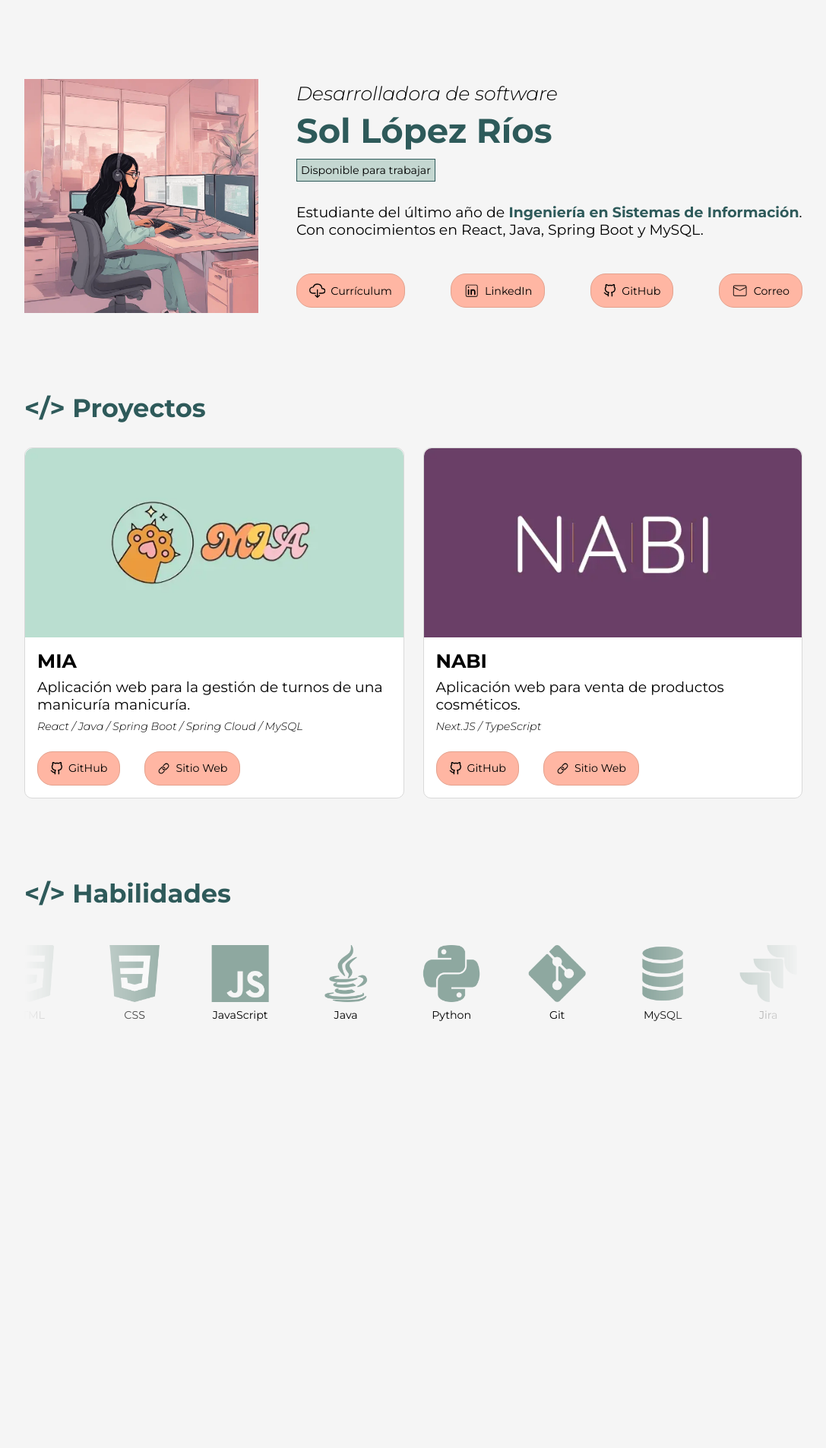
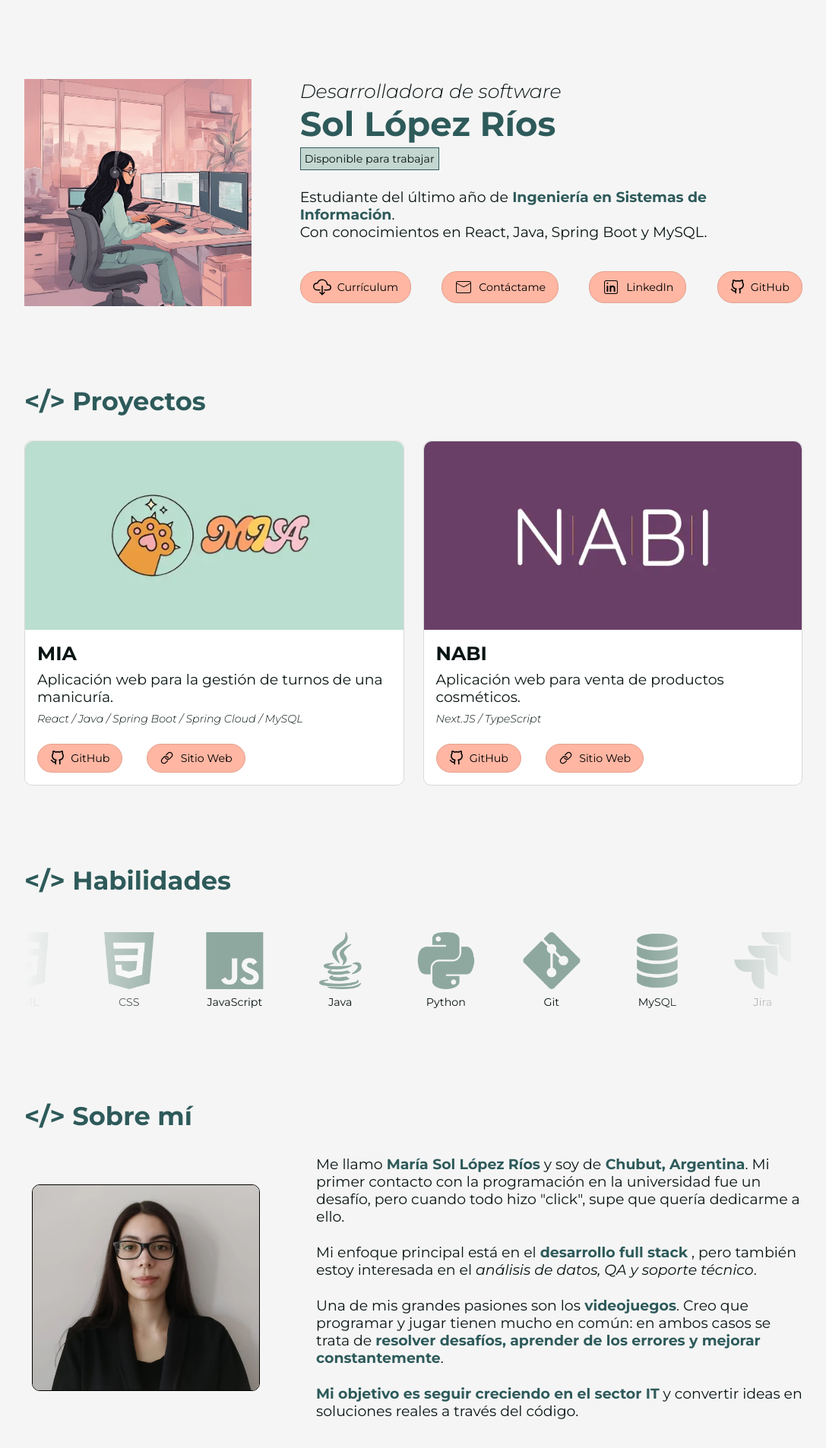
Before and after one commit to lopezsol/porfolio, a React (Vite) app: page / in a window 1280 px wide. Shown: the top 1906 px of the page at 76% size, without its empty margins (96-1183 px from the left). Before the commit the page ends 1361 px from the top, so only its background shows below. Built offline with nearby package versions, Linux system fonts and the light colour scheme.

Commit message:
se agrega seccion sobre mi

```diff
--- a/src/App.jsx
+++ b/src/App.jsx
@@ -1,13 +1,16 @@
 import { Habilidades } from "./components/habilidades/Habilidades";
 import { Home } from "./components/home/Home";
 import { Proyectos } from "./components/proyectos/Proyectos";
+import { SobreMi } from "./components/sobreMi/SobreMi";
 
 function App() {
   return (
     <>
       <Home />
       <Proyectos />
-      <Habilidades/>
+      <Habilidades />
+      <SobreMi />
+      <footer className="container"></footer>
     </>
   );
 }
--- a/src/components/boton/Boton.jsx
+++ b/src/components/boton/Boton.jsx
@@ -10,7 +10,7 @@ export function Boton({ tipo, url_proyecto }) {
     curriculum: "Currículum",
     linkedin: "LinkedIn",
     github: "GitHub",
-    correo: "Correo",
+    correo: "Contáctame",
     sitioWeb: "Sitio Web",
   };
 
--- a/src/components/boton/boton.css
+++ b/src/components/boton/boton.css
@@ -1,8 +1,6 @@
 .boton {
   background-color: #ffb6a3;
   text-decoration: none;
-  height: 45px;
-  width: 45px;
   border-radius: 50%;
   color: black;
   display: flex;
@@ -17,22 +15,27 @@
 }
 
 .icono {
-  font-size: 1.5em;
+  font-size: 1.5rem;
 }
 
 .icono-github {
-  font-size: 1.2em
+  font-size: 1.2rem
 }
 
 .boton-texto {
   display: none;
 }
 
-@media (width > 700px) {
+.boton-icono {
+  width: 45px;
+  height: 45px;
+}
+
+@media (width > 768px) {
   .boton {
-    border-radius: 20px;
-    padding: 8px 16px;
-    column-gap: 7px;
+    border-radius: 1.25rem;
+    padding: 0.5rem 1rem;
+    column-gap: 0.5rem;
     width: fit-content;
 
     &:hover {
--- a/src/components/home/Home.jsx
+++ b/src/components/home/Home.jsx
@@ -14,7 +14,7 @@ export function Home() {
         <h1 className="nombre verde">Sol López Ríos</h1>
         <p className="tag-disponible ">Disponible para trabajar</p>
 
-        <p className="sobre-mi">
+        <p className="resumen">
           Estudiante del último año de
           <b className="verde"> Ingeniería en Sistemas de Información</b>.
           <br />
@@ -22,9 +22,9 @@ export function Home() {
         </p>
         <nav className="container-botones">
           <Boton tipo={"curriculum"} />
+          <Boton tipo={"correo"} />
           <Boton tipo={"linkedin"} />
           <Boton tipo={"github"} />
-          <Boton tipo={"correo"} />
         </nav>
       </div>
     </section>
--- a/src/components/home/home.css
+++ b/src/components/home/home.css
@@ -10,13 +10,12 @@
   grid-auto-columns: 1fr;
   grid-auto-rows: min-content;
   grid-template-areas:
-    "avatar avatar empty2 empty4"
+    ". avatar avatar ."
     "titulo  titulo titulo titulo "
     "nombre nombre nombre nombre "
-    " tag tag tag tag"
-    "sobre-mi sobre-mi sobre-mi sobre-mi"
-    "botones  botones botones empty3 ";
-  column-gap: 25px;
+    "tag tag tag tag"
+    "resumen resumen resumen resumen"
+    "botones  botones botones .";
   row-gap: 0.5rem;
   align-items: center;
 }
@@ -53,9 +52,9 @@
   grid-area: tag;
 }
 
-.sobre-mi {
+.resumen {
   font-size: var(--fs-base);
-  grid-area: sobre-mi;
+  grid-area: resumen;
   margin-top: 1rem;
 }
 
@@ -84,9 +83,9 @@
       "avatar titulo titulo"
       "avatar nombre nombre"
       "avatar tag tag"
-      "sobre-mi sobre-mi sobre-mi"
-      "botones botones empty";
-    column-gap: 50px;
+      "resumen resumen resumen"
+      "botones botones .";
+    column-gap: 2rem;
     row-gap: 0;
   }
 
@@ -101,18 +100,19 @@
       "avatar titulo titulo"
       "avatar nombre nombre"
       "avatar tag tag"
-      "sobre-mi sobre-mi sobre-mi"
+      "resumen resumen resumen"
       "botones botones botones";
   }
 }
 
 @media (width > 900px) {
   .informacion-layout {
+    column-gap: 4rem;
     grid-template-areas:
       "avatar titulo titulo"
       "avatar nombre nombre"
       "avatar tag tag"
-      "avatar sobre-mi sobre-mi"
+      "avatar resumen resumen"
       "botones botones botones";
   }
 }
@@ -123,7 +123,7 @@
       "avatar titulo titulo"
       "avatar nombre nombre"
       "avatar tag tag"
-      "avatar sobre-mi sobre-mi"
+      "avatar resumen resumen"
       "avatar botones botones";
   }
 }
--- /dev/null
+++ b/src/components/sobreMi/SobreMi.jsx
@@ -0,0 +1,46 @@
+import "./sobreMi.css";
+
+export function SobreMi() {
+  return (
+    <section className="container">
+      <h1 className="titulo-seccion">&lt;/&gt; Sobre mí</h1>
+      <article className="sobre-mi">
+        <img src="/images/foto-perfil.webp" alt="" />
+        <div>
+          <p>
+            Me llamo <b className="verde">María Sol López Ríos</b> y soy de
+            <b className="verde"> Chubut, Argentina</b>. Mi primer contacto con
+            la programación en la universidad fue un desafío, pero cuando todo
+            hizo "click", supe que quería dedicarme a ello.
+          </p>
+          <p>
+            Mi enfoque principal está en el{" "}
+            <b className="verde">desarrollo full stack</b> , pero también estoy
+            interesada en el
+            <span className="italic">
+              {" "}
+              análisis de datos, QA y soporte técnico
+            </span>
+            .
+          </p>
+          <p>
+            Una de mis grandes pasiones son los
+            <b className="verde"> videojuegos</b>. Creo que programar y jugar
+            tienen mucho en común: en ambos casos se trata de{" "}
+            <b className="verde">
+              resolver desafíos, aprender de los errores y mejorar
+              constantemente
+            </b>
+            .
+          </p>
+          <p>
+            <b className="verde">
+              Mi objetivo es seguir creciendo en el sector IT
+            </b>{" "}
+            y convertir ideas en soluciones reales a través del código.
+          </p>
+        </div>
+      </article>
+    </section>
+  );
+}
--- /dev/null
+++ b/src/components/sobreMi/sobreMi.css
@@ -0,0 +1,32 @@
+.sobre-mi {
+  display: grid;
+  gap: 2rem;
+  justify-items: center;
+  align-items: center;
+  grid-template-columns: 1fr;
+}
+
+.sobre-mi img {
+  width: clamp(200px, 100%, 300px);
+  display: block;
+  border-radius: 10px;
+  border: 1px solid black;
+}
+
+.sobre-mi div {
+  display: flex;
+  flex-direction: column;
+  gap: 1.5rem;
+  max-width: 65ch;
+}
+
+.italic {
+  font-style: italic;
+}
+
+@media (width > 768px) {
+  .sobre-mi {
+    grid-template-columns: 1fr 2fr;
+    gap: 4rem;
+  }
+}
--- a/src/index.css
+++ b/src/index.css
@@ -16,6 +16,7 @@ body {
   margin: 0;
   padding: 0;
   background-color: #f5f5f5;
+  color: hsl(180, 32%, 6%, 100%);
 }
 
 body,
--- a/src/mocks/proyectos.json
+++ b/src/mocks/proyectos.json
@@ -2,7 +2,7 @@
   {
     "id": 1,
     "nombre": "MIA",
-    "descripcion": "Aplicación web para la gestión de turnos de una manicuría manicuría.",
+    "descripcion": "Aplicación web para la gestión de turnos de una manicuría.",
     "tecnologias": "React / Java / Spring Boot / Spring Cloud / MySQL",
     "url_git": "https://github.com/Astruc86/manicuria-fe",
     "url_sitio": "https://mia-manicuria.netlify.app/home",
```
Also changed, not shown: public/images/foto-perfil.webp (added).
